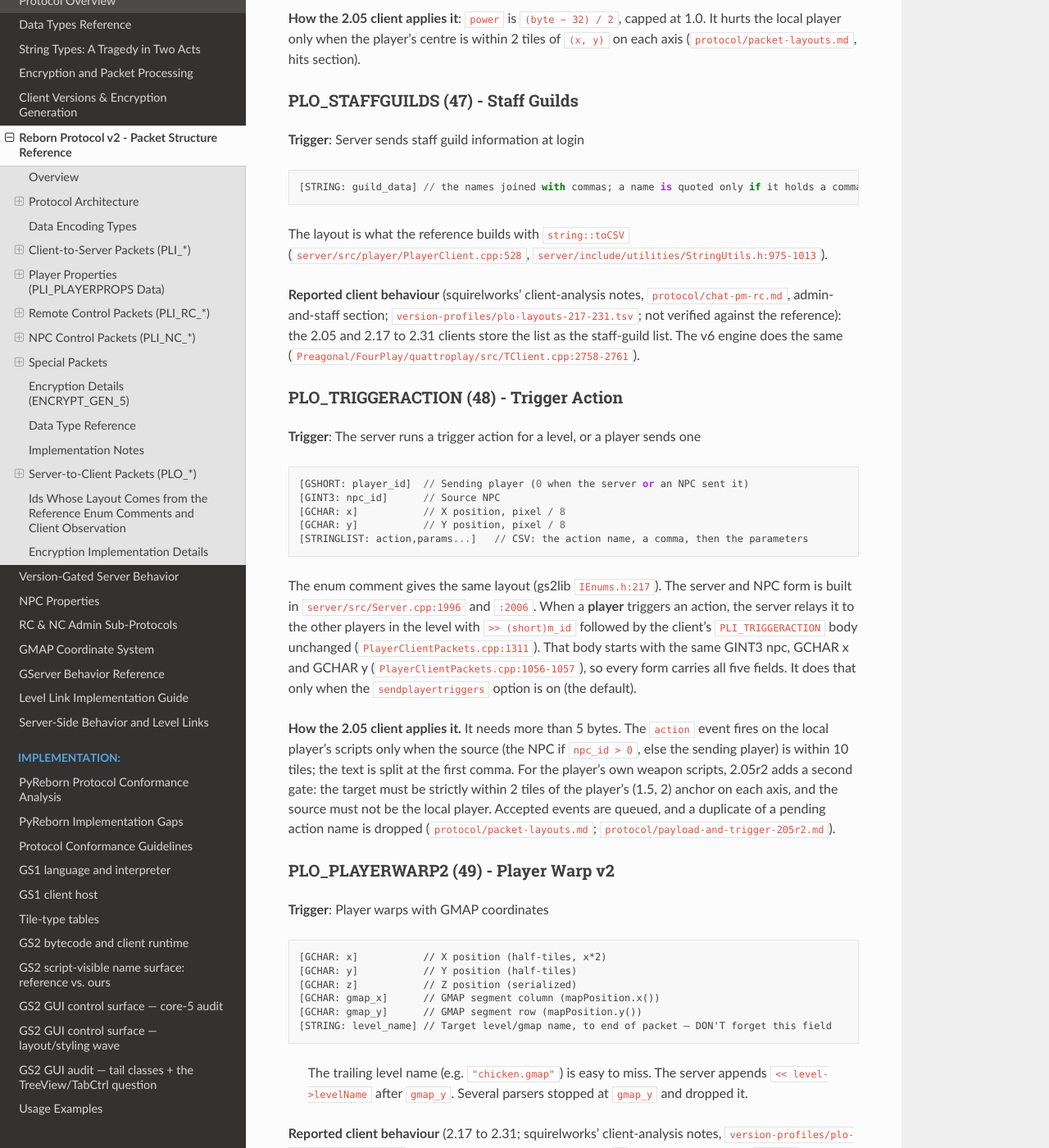
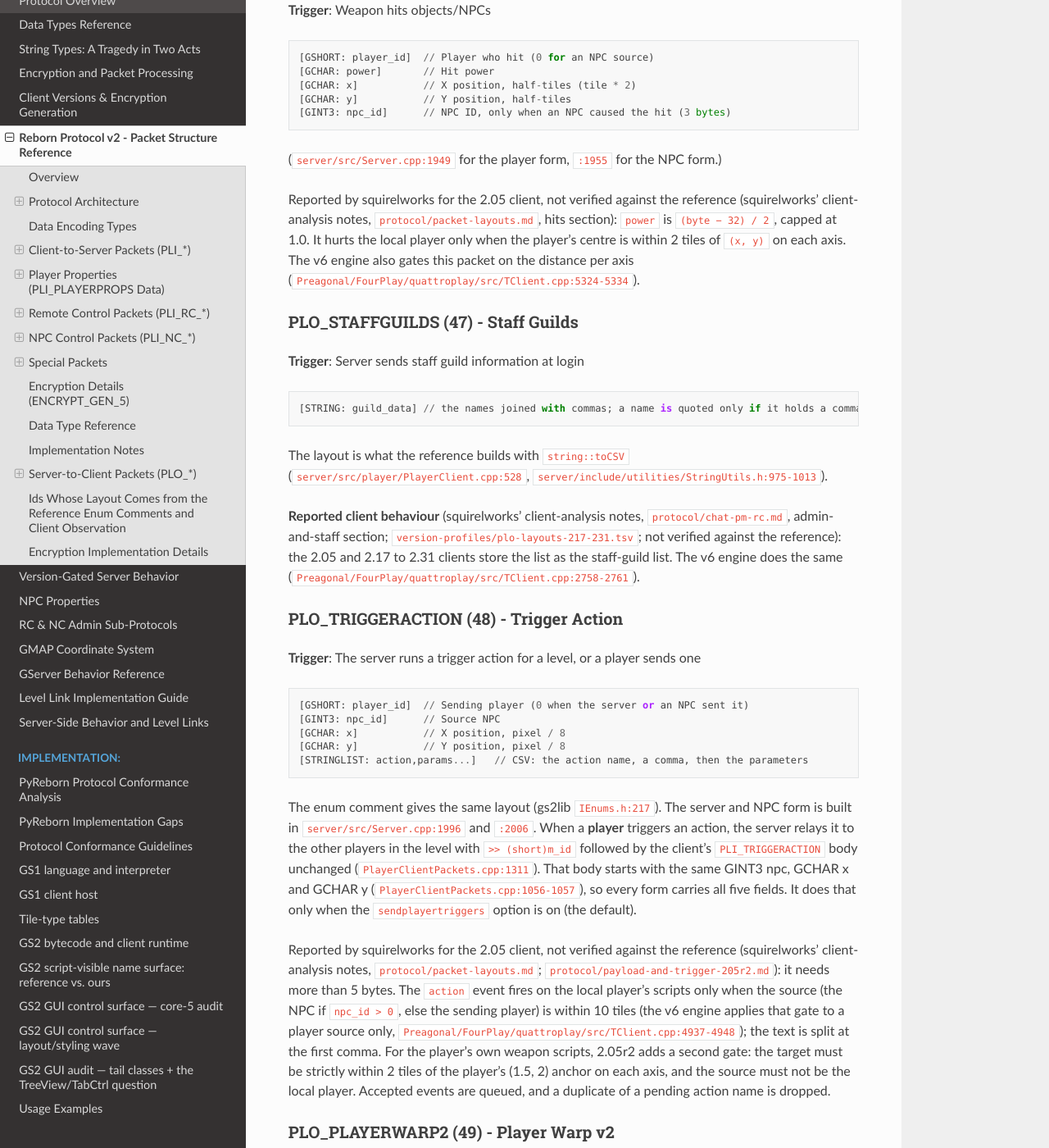
Before and after one commit to hosler/reborn-protocol-docs, a Sphinx documentation site: the page built from docs/protocol/packet-structures.md, in a window 1280 px wide and 1400 px high, scrolled down 52410 px. Shown: the whole window at 82% size. Built offline with Sphinx 7.4.7 and the Read the Docs theme 3.1.0, drawn with Linux system fonts in a browser that asks for light colours; some of the changed text lies outside the part shown.

Commit message:
PR #35 fixups: 2.05 hit decoding labelled as reported, v6 gate differences noted
The three 2.05 paragraphs open with the reported label. Noted that the v6
engine applies no distance gate to the hurt packet and applies the 10-tile
gate to a player-sourced trigger only (TClient.cpp:4937-4948), and that the
reference treats the 36 power byte as hearts (PlayerClientPackets.cpp:1025,
:1046). Analysis-repo links turned into plain text.

Co-Authored-By: Claude <noreply@anthropic.com>

````diff
--- a/docs/protocol/packet-structures.md
+++ b/docs/protocol/packet-structures.md
@@ -411,9 +411,10 @@ This is not verified against the reference. The record format below matches the
 [GINT3: npc_id]      // NPC ID (if NPC caused damage)
 ```
 
-**Original clients** (1.21 and later): the knockback bytes are written as `(dx + 4) × 16` and
+**Reported client behaviour** (1.21 and later; squirelworks' client-analysis notes, `protocol/packet-layouts.md`, combat-and-objects section; not verified against the reference): the knockback bytes are written as `(dx + 4) × 16` and
 `(dy + 4) × 16`, so −4 to 4 tiles in 1/16 steps, and the optional `GINT3` is present only when
-an NPC dealt the hit ([`protocol/packet-layouts.md`](https://github.com/squirelworks/Graal_analysis/blob/main/protocol/packet-layouts.md), combat-and-objects section).
+an NPC dealt the hit. The v6 engine decodes the bytes the same way and reads the NPC id only
+when the packet is long enough (`Preagonal/FourPlay/quattroplay/src/TClient.cpp:5298-5318`).
 
 ### PLI_EXPLOSION (27) - Create Explosion
 **Trigger**: Player creates an explosion effect
@@ -504,8 +505,11 @@ copy of the level. The server answers by sending that gmap neighbour for preload
 [GINT3: npc_id]      // NPC ID (optional, if hit came from NPC)
 ```
 
-**Original clients**: sent from 2.01; no call site was matched in 2.22 or 2.31. The power byte
-is the power doubled, as in the server's half-heart units ([`protocol/packet-layouts.md`](https://github.com/squirelworks/Graal_analysis/blob/main/protocol/packet-layouts.md)).
+**Reported client behaviour** (squirelworks' client-analysis notes, `protocol/packet-layouts.md`; not verified against the reference): sent from 2.01; no call site was matched in 2.22 or 2.31. The power byte
+is the power doubled, as in the server's half-heart units.
+The reference reads the power with `readGChar` and subtracts `power * 2` half-hearts from an NPC
+(`server/src/player/packets/PlayerClientPackets.cpp:1025`, `:1046`), that is, it treats the
+byte as hearts, while the client byte is in half-hearts.
 
 ### PLI_LANGUAGE (37) - Set Language
 **Trigger**: Player changes language setting
@@ -1935,15 +1939,16 @@ appeared around the board and `PLO_LEVELMODTIME` on level entry. GServer-v2 beta
 > `PLI_HURTPLAYER (26)` has the identical field layout (with `victim_id` instead of
 > `attacker_id`), `npc_id` also a **GINT3 (3 bytes)**.
 
-**How the 2.05 client applies it** ([`protocol/packet-layouts.md`](https://github.com/squirelworks/Graal_analysis/blob/main/protocol/packet-layouts.md), hits section):
+Reported by squirelworks for the 2.05 client, not verified against the reference (squirelworks' client-analysis notes, `protocol/packet-layouts.md`, hits section):
 - `dx` and `dy` decode as `(byte − 0x60) / 16`, knockback −4 to 4; `power` decodes as
   `(byte − 32) / 2` hearts, capped at 1.0 per hit.
 - With 6 or more bytes after the player id, the hit came from an NPC, and distance is
   measured from that NPC instead of the attacking player.
 - The hit applies only when the attacker (player or NPC) is within 10 tiles and the local
-  player can be hurt at that moment.
+  player can be hurt at that moment. The v6 engine we hold applies no distance gate to this
+  packet.
 - 40 and `PLO_HITOBJECTS (46)` share one handler with a flag that picks the layout; the same
-  handler takes UDP id 21 (the GS1 `hitplayer` peer message, [`protocol/udp-p2p.md`](https://github.com/squirelworks/Graal_analysis/blob/main/protocol/udp-p2p.md)).
+  handler takes UDP id 21 (the GS1 `hitplayer` peer message, squirelworks' client-analysis notes, `protocol/udp-p2p.md`).
 
 ### PLO_STARTMESSAGE (41) - Start Message
 **Trigger**: Sent once at login with the server's start message
@@ -2001,9 +2006,10 @@ client adds that built-in weapon.
 ```
 (`server/src/Server.cpp:1949` for the player form, `:1955` for the NPC form.)
 
-**How the 2.05 client applies it**: `power` is `(byte − 32) / 2`, capped at 1.0. It hurts the
-local player only when the player's centre is within 2 tiles of `(x, y)` on each axis
-([`protocol/packet-layouts.md`](https://github.com/squirelworks/Graal_analysis/blob/main/protocol/packet-layouts.md), hits section).
+Reported by squirelworks for the 2.05 client, not verified against the reference (squirelworks' client-analysis notes, `protocol/packet-layouts.md`, hits section): `power` is `(byte − 32) / 2`, capped at 1.0. It hurts the
+local player only when the player's centre is within 2 tiles of `(x, y)` on each axis.
+The v6 engine also gates this packet on the distance per axis
+(`Preagonal/FourPlay/quattroplay/src/TClient.cpp:5324-5334`).
 
 ### PLO_STAFFGUILDS (47) - Staff Guilds
 **Trigger**: Server sends staff guild information at login
@@ -2034,12 +2040,13 @@ starts with the same GINT3 npc, GCHAR x and GCHAR y (`PlayerClientPackets.cpp:10
 every form carries all five fields. It does that
 only when the `sendplayertriggers` option is on (the default).
 
-**How the 2.05 client applies it.** It needs more than 5 bytes. The `action` event fires on
+Reported by squirelworks for the 2.05 client, not verified against the reference (squirelworks' client-analysis notes, `protocol/packet-layouts.md`; `protocol/payload-and-trigger-205r2.md`): it needs more than 5 bytes. The `action` event fires on
 the local player's scripts only when the source (the NPC if `npc_id > 0`, else the sending
-player) is within 10 tiles; the text is split at the first comma. For the player's own
+player) is within 10 tiles (the v6 engine applies that gate to a player source only,
+`Preagonal/FourPlay/quattroplay/src/TClient.cpp:4937-4948`); the text is split at the first comma. For the player's own
 weapon scripts, 2.05r2 adds a second gate: the target must be strictly within 2 tiles of the
 player's (1.5, 2) anchor on each axis, and the source must not be the local player. Accepted
-events are queued, and a duplicate of a pending action name is dropped ([`protocol/packet-layouts.md`](https://github.com/squirelworks/Graal_analysis/blob/main/protocol/packet-layouts.md); [`protocol/payload-and-trigger-205r2.md`](https://github.com/squirelworks/Graal_analysis/blob/main/protocol/payload-and-trigger-205r2.md)).
+events are queued, and a duplicate of a pending action name is dropped.
 
 ### PLO_PLAYERWARP2 (49) - Player Warp v2
 **Trigger**: Player warps with GMAP coordinates
````
